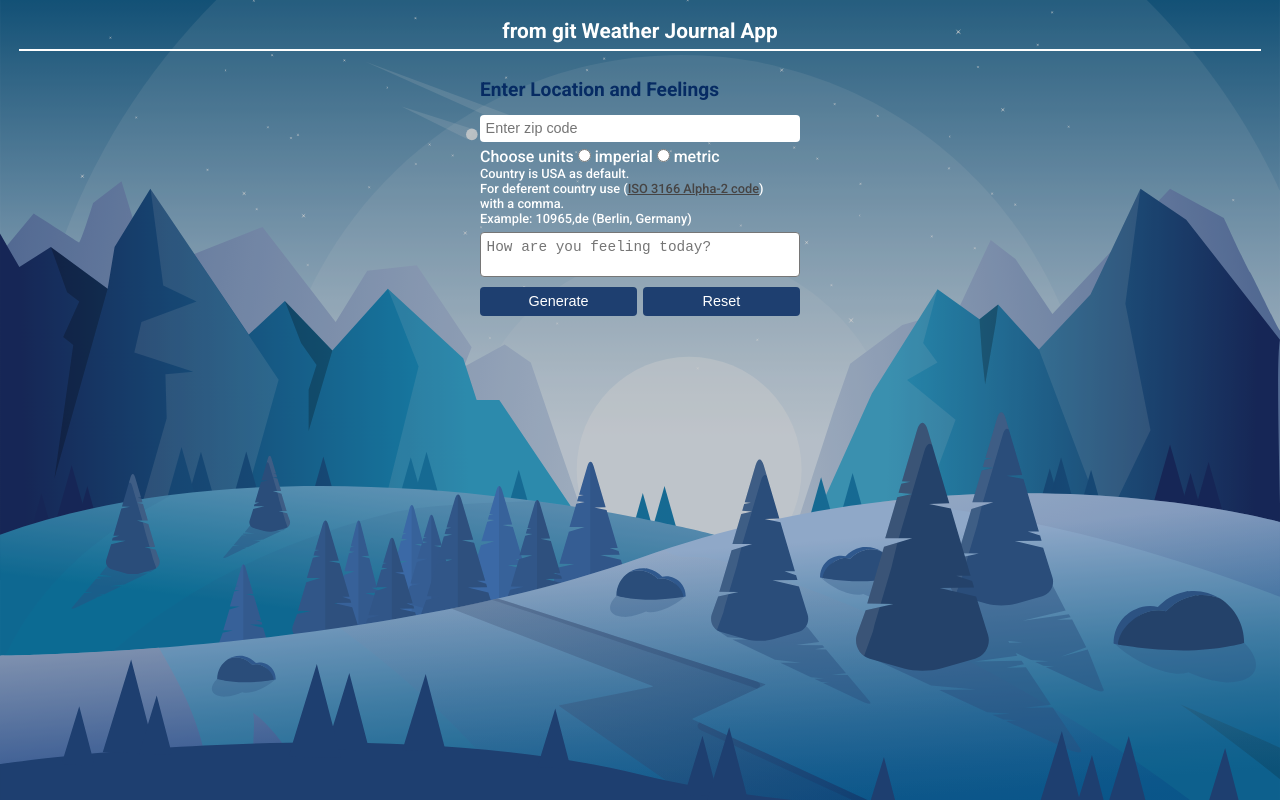
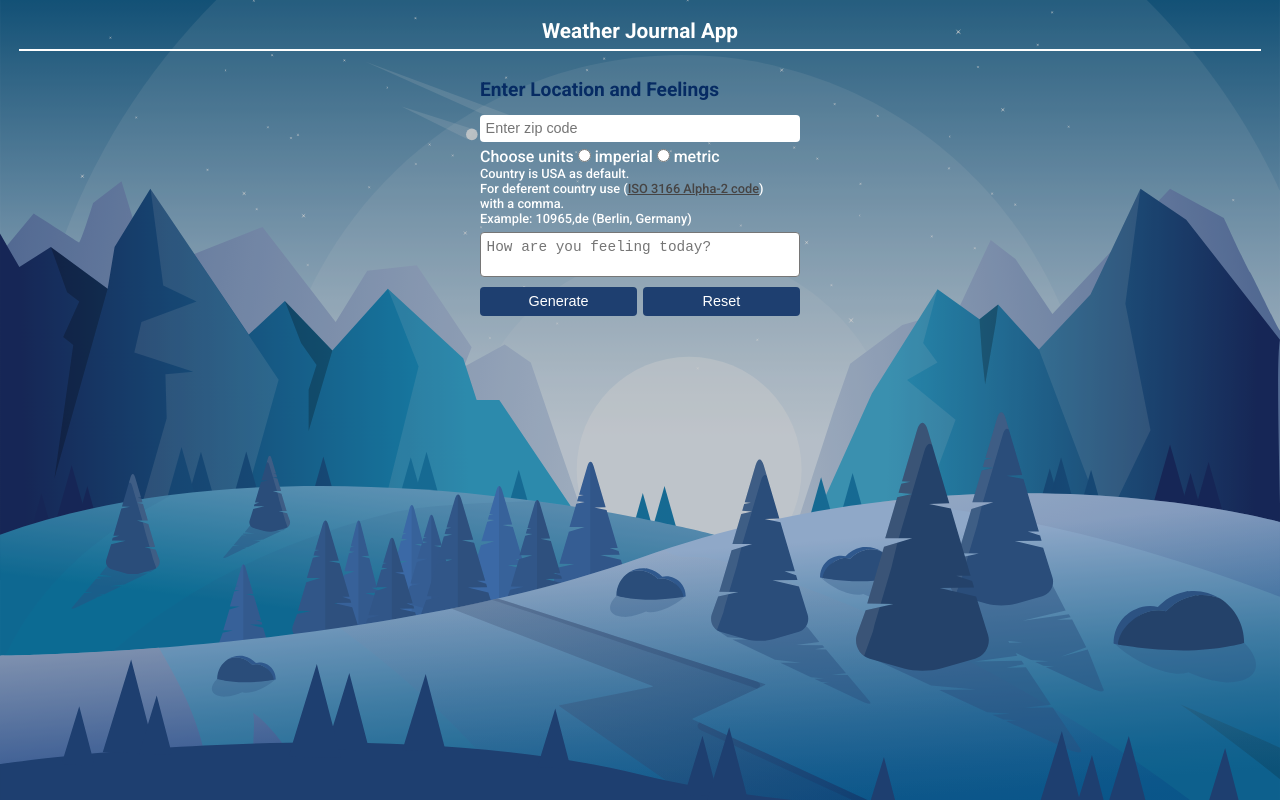
Before and after one commit to Ahmed-Mahmood/weather-app-v3-ahm, a website: page website/index.html in a window 1280 px wide. Drawn offline with Linux system fonts and the light colour scheme.

Commit message:
Update index.html

```diff
--- a/website/index.html
+++ b/website/index.html
@@ -9,7 +9,7 @@
   <body>
     <header>
       <h1 id="app-heading">
-        from git Weather Journal App
+        Weather Journal App
       </h1>
     </header>
     <main id = "app">
```
